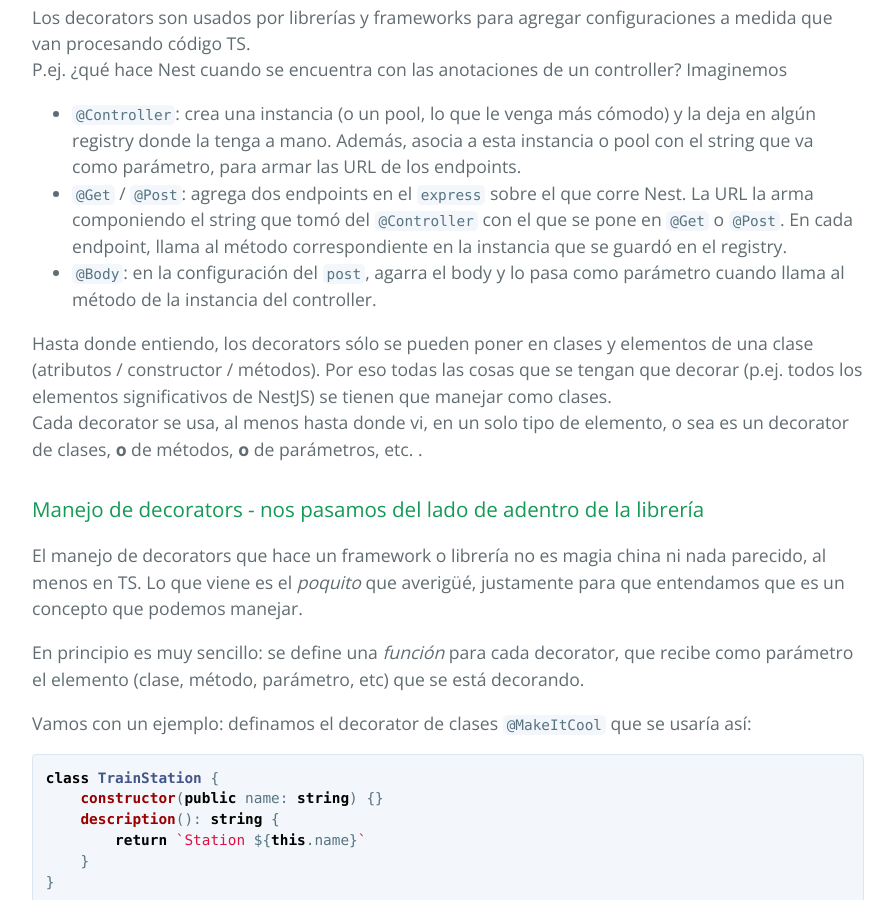
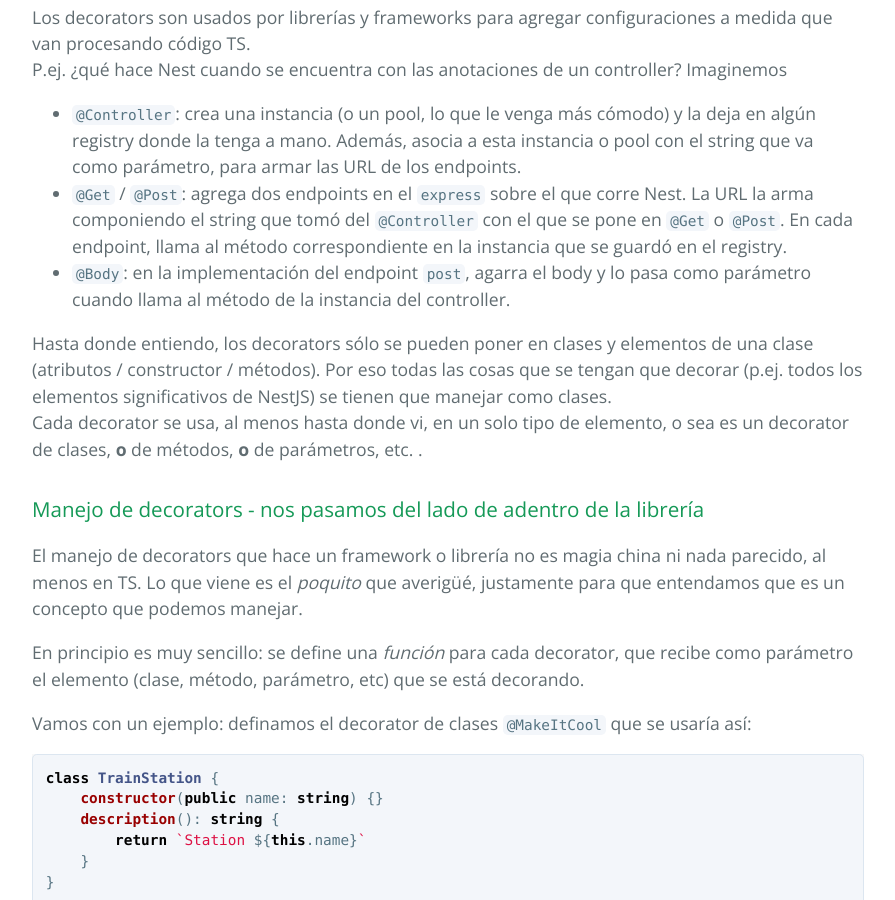
Before and after one commit to clombardi/bdsol-capacitacion-desarrollo, a Jekyll site: the page built from typescript/decorators-slight-intro.md, in a window 1280 px wide and 900 px high, scrolled down 1104 px. Shown: the whole window, without its empty margins (192-1087 px from the left). Built offline with Jekyll 4.4.1, drawn with Linux system fonts in a browser that asks for light colours; our own code applies the rules of GitHub Pages for plain Markdown files.

Commit message:
decorators - quedó

```diff
--- a/typescript/decorators-slight-intro.md
+++ b/typescript/decorators-slight-intro.md
@@ -41,7 +41,7 @@ P.ej. ¿qué hace Nest cuando se encuentra con las anotaciones de un controller?
 - `@Controller`: crea una instancia (o un pool, lo que le venga más cómodo) y la deja en algún registry donde la tenga a mano.
   Además, asocia a esta instancia o pool con el string que va como parámetro, para armar las URL de los endpoints.
 - `@Get` / `@Post`: agrega dos endpoints en el `express` sobre el que corre Nest. La URL la arma componiendo el string que tomó del `@Controller` con el que se pone en `@Get` o `@Post`. En cada endpoint, llama al método correspondiente en la instancia que se guardó en el registry.
-- `@Body`: en la configuración del `post`, agarra el body y lo pasa como parámetro cuando llama al método de la instancia del controller.
+- `@Body`: en la implementación del endpoint `post`, agarra el body y lo pasa como parámetro cuando llama al método de la instancia del controller.
 
 Hasta donde entiendo, los decorators sólo se pueden poner en clases y elementos de una clase (atributos / constructor / métodos). Por eso todas las cosas que se tengan que decorar (p.ej. todos los elementos significativos de NestJS) se tienen que manejar como clases.
 Cada decorator se usa, al menos hasta donde vi, en un solo tipo de elemento, o sea es un decorator de clases, **o** de métodos, **o** de parámetros, etc. .
```
